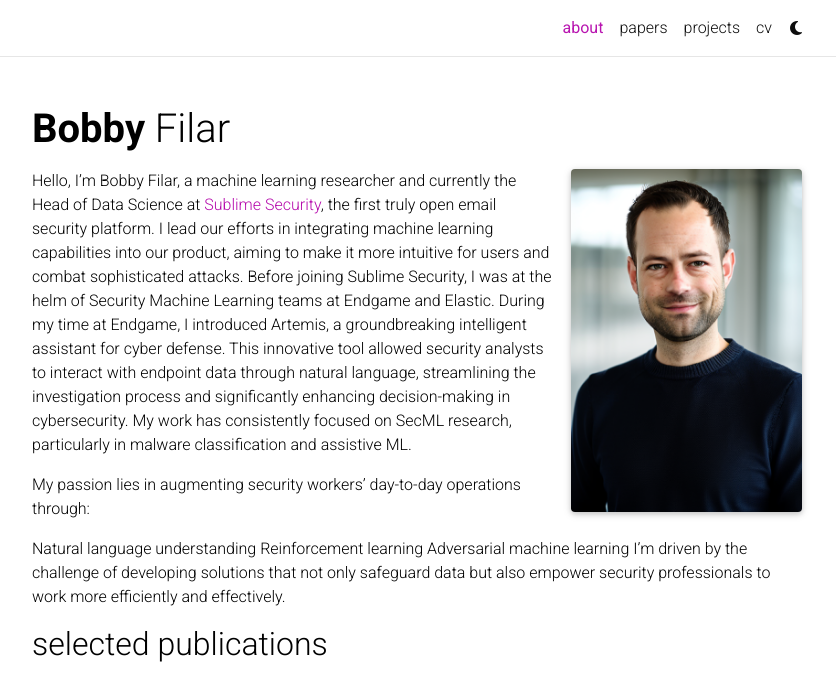
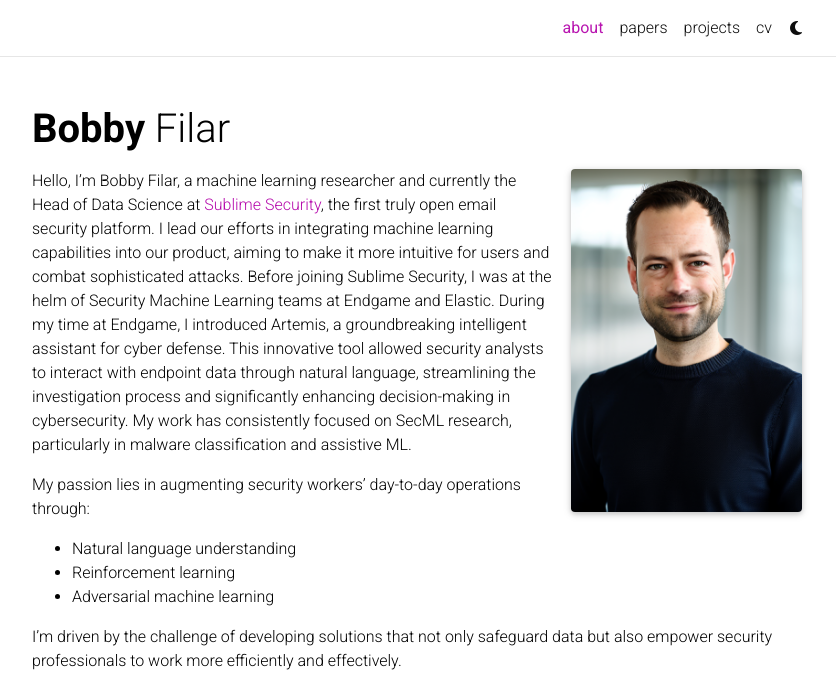
Before and after one commit to bfilar/bfilar.github.io, a Jekyll site: the page built from _pages/about.md, in a window 1280 px wide and 1025 px high, cut to the strip 0-691 px from the top of the window. Shown: the whole strip, without its empty margins (223-1059 px from the left). Built offline with Jekyll 4.4.1, drawn with Linux system fonts in a browser that asks for light colours; full-size pictures stand in for the smaller copies a plugin makes; some web fonts are replaced; comment, search, counter and statistics services are not loaded; a style sheet for code colours, icons or effects is not loaded.

```diff
--- a/_bibliography/papers.bib
+++ b/_bibliography/papers.bib
@@ -10,7 +10,6 @@
   html={https://arxiv.org/abs/1802.07228},
   bibtex_show={true},
   preview={malicious_use.png}
-  selected={true}
 }
 
 @article{anderson2018learning,
@@ -67,7 +66,6 @@
   publisher = {USENIX Association},
   month = jul,
   preview={askme.png}
-  selected={true}
 }
 
 @inproceedings{raff2020automatic,
--- a/_pages/about.md
+++ b/_pages/about.md
@@ -20,7 +20,8 @@
 
 My passion lies in augmenting security workers' day-to-day operations through:
 
-Natural language understanding
-Reinforcement learning
-Adversarial machine learning
+- Natural language understanding
+- Reinforcement learning
+- Adversarial machine learning
+
 I'm driven by the challenge of developing solutions that not only safeguard data but also empower security professionals to work more efficiently and effectively.
```
